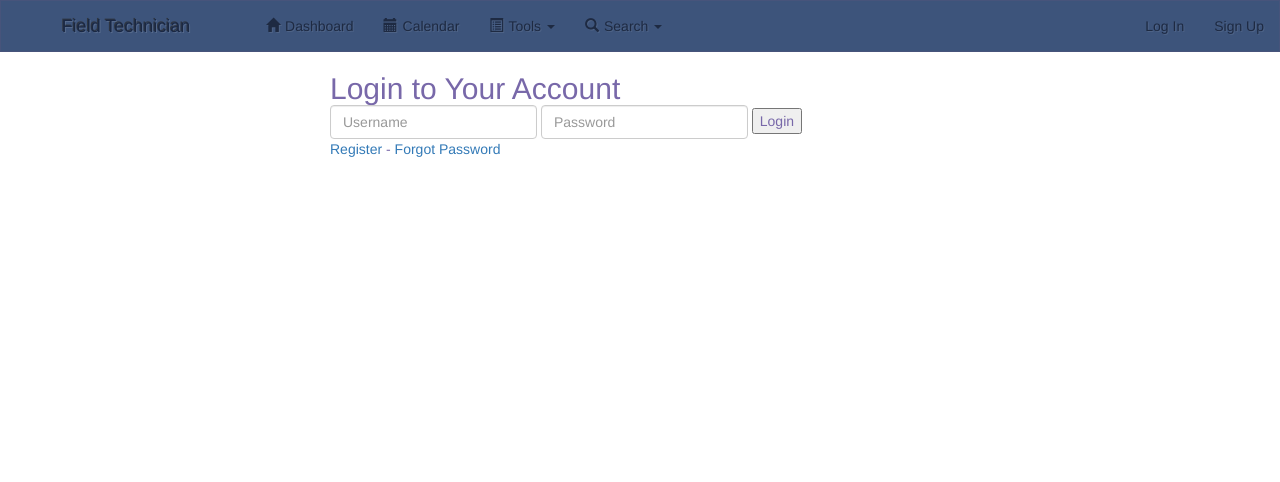
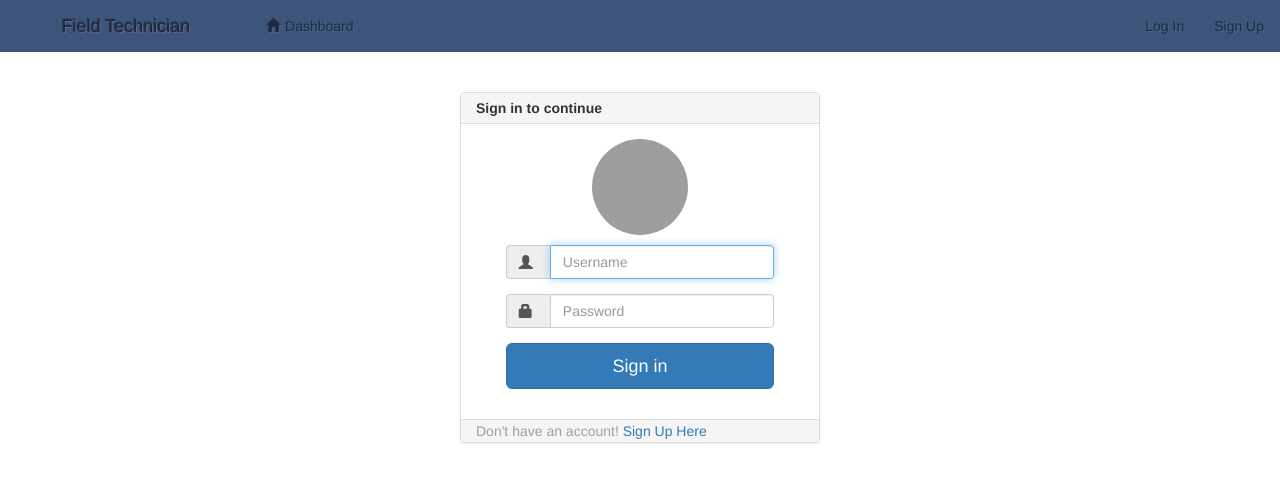
Before and after one commit to theSoloBrewer/Field-Technician-server, a Flask app: page /login in a window 1280 px wide. Shown: the top 482 px of the page. Run offline with Flask 2, Linux system fonts and the light colour scheme; some libraries are stand-ins or nearby versions; grey boxes are pictures that could not be loaded.

Commit message:
new login UI

```diff
--- a/main.py
+++ b/main.py
@@ -4,7 +4,7 @@ Created on Dec 12, 2017
 @author: theSoloBrewer
 '''
 from project import FTserver, db
-from flask_login import LoginManager, login_user
+from flask_login import LoginManager, login_user, logout_user
 from flask import send_from_directory, render_template, request, flash, redirect, url_for
 from models import User, Contact_Info
 
@@ -35,7 +35,7 @@ def login():
 	# client-side form data. For example, WTForms is a library that will
 	# handle this for us, and we use a custom LoginForm to validate.
 	if request.method == 'GET':
-		return render_template('login.html')
+		return render_template('login.html', active='login')
 
 	username = request.form['user']
 	password = request.form['pass']
@@ -47,7 +47,10 @@ def login():
 	flash('Logged in successfully')
 	return redirect(request.args.get('next') or url_for('index'))
 
-
+@FTserver.route('/logout')
+def logout():
+    logout_user()
+    return redirect(url_for('index'))
 
 
 @FTserver.route('/static/<path:asset>/<page>')
--- a/templates/base.html
+++ b/templates/base.html
@@ -32,7 +32,7 @@
 <!-- begin variable header_body section -->
 {% block header_html %}{% include "header.html" %}{% endblock %}
 <!-- end header_body section -->
-<!--{% include "aside.html" %}-->
+
 <!-- begin variable body_html section -->
 {% block body_html %}{% endblock %}
 <!-- end body_html section -->
--- a/templates/header.html
+++ b/templates/header.html
@@ -14,6 +14,7 @@
         <div class="collapse navbar-collapse" id="bs-example-navbar-collapse-1">
             <ul class="nav navbar-nav">
                 <li class="{% if active=='home' %}active{%endif %}"><a href="/"><span class="glyphicon glyphicon-home"></span>Dashboard</a></li>
+                {% if current_user.is_authenticated %}
                 <li class="{% if active=='calendar' %}active{%endif %}"><a href="calendar" ><span class="glyphicon glyphicon-calendar"></span>Calendar</a></li>
                 <li class="dropdown"><a href="#" class="dropdown-toggle" data-toggle="dropdown"><span
                     class="glyphicon glyphicon-list-alt"></span>Tools <b class="caret"></b></a>
@@ -47,6 +48,7 @@
                         </li>
                     </ul>
                 </li>
+                {% endif %}
             </ul>
 			{% if current_user.is_authenticated %}
             <ul class="nav navbar-nav navbar-right">
@@ -79,13 +81,13 @@
                         <li><a href="#"><span class="glyphicon glyphicon-user"></span>Profile</a></li>
                         <li><a href="#"><span class="glyphicon glyphicon-cog"></span>Settings</a></li>
                         <li class="divider"></li>
-                        <li><a href="#"><span class="glyphicon glyphicon-off"></span>Logout</a></li>
+                        <li><a href="/logout"><span class="glyphicon glyphicon-off"></span>Logout</a></li>
                     </ul>
                 </li>
             </ul>
 			{% else %}
 			<ul class="nav navbar-nav navbar-right">
-                <li><a href="#" id="navSignIn" >Log In</a></li>
+                <li><a href="/login" id="navSignIn" >Log In</a></li>
 				<li><a href="/register" id="navReg" >Sign Up</a></li>
             </ul>
 			{% endif %}
@@ -95,10 +97,6 @@
 <script>
  $(document).ready(function () {
 	$("#{{active}}").parents('li').addClass("active");
-
-	 $("#navSignIn").click(function() {
-			$('#login-modal').modal({show: 'true'});
-	});
 });
 </script>
 </header>
--- a/templates/login.html
+++ b/templates/login.html
@@ -1,21 +1,78 @@
 {% extends "base.html" %}
+{% block head %}
+<style>
+.panel-heading {
+    padding: 5px 15px;
+}
+
+.panel-footer {
+	padding: 1px 15px;
+	color: #A0A0A0;
+}
+
+.profile-img {
+	width: 96px;
+	height: 96px;
+	margin: 0 auto 10px;
+	display: block;
+	-moz-border-radius: 50%;
+	-webkit-border-radius: 50%;
+	border-radius: 50%;
+}
+</style>
+{% endblock %}
 {% block body_html %}
 {{ super() }}
-<div class="container center-block" style="width:650px">
-	<h2 id="loginTitle" style="display:inline" >Login to Your Account</h2>
-	<div class="form-row">
-		<form class="form-inline" action="login" method=post>
-		<div class="form-group ">
-		<input class="form-control" type="text" name="user" placeholder="Username">
-		<input class="form-control" type="password" name="pass" placeholder="Password">
+    <div class="container" style="margin-top:40px">
+		<div class="row">
+			<div class="col-sm-6 col-md-4 col-md-offset-4">
+				<div class="panel panel-default">
+					<div class="panel-heading">
+						<strong> Sign in to continue</strong>
+					</div>
+					<div class="panel-body">
+						<form role="form" action="/login" method="POST">
+							<fieldset>
+								<div class="row">
+									<div class="center-block">
+										<img class="profile-img"
+											src="https://lh5.googleusercontent.com/-b0-k99FZlyE/AAAAAAAAAAI/AAAAAAAAAAA/eu7opA4byxI/photo.jpg?sz=120" alt="">
+									</div>
+								</div>
+								<div class="row">
+									<div class="col-sm-12 col-md-10  col-md-offset-1 ">
+										<div class="form-group">
+											<div class="input-group">
+												<span class="input-group-addon">
+													<i class="glyphicon glyphicon-user"></i>
+												</span>
+												<input class="form-control" placeholder="Username" name="user" type="text" autofocus>
+											</div>
+										</div>
+										<div class="form-group">
+											<div class="input-group">
+												<span class="input-group-addon">
+													<i class="glyphicon glyphicon-lock"></i>
+												</span>
+												<input class="form-control" placeholder="Password" name="pass" type="password" value="">
+											</div>
+										</div>
+										<div class="form-group">
+											<input type="submit" class="btn btn-lg btn-primary btn-block" value="Sign in">
+										</div>
+									</div>
+								</div>
+							</fieldset>
+						</form>
+					</div>
+					<div class="panel-footer ">
+						Don't have an account! <a href="/register" onClick=""> Sign Up Here </a>
+					</div>
+                </div>
+			</div>
 		</div>
-		<input type="submit" name="login" class="login loginmodal-submit" value="Login">
-		</form>
 	</div>
-	<div class="form-row">
-		<a href="#">Register</a> - <a href="#">Forgot Password</a>
-	</div>
-</div>
+
 {% endblock %}
 {% if not session.logged_in %}
 <script>
```
Also changed, not shown: 2 other files.
